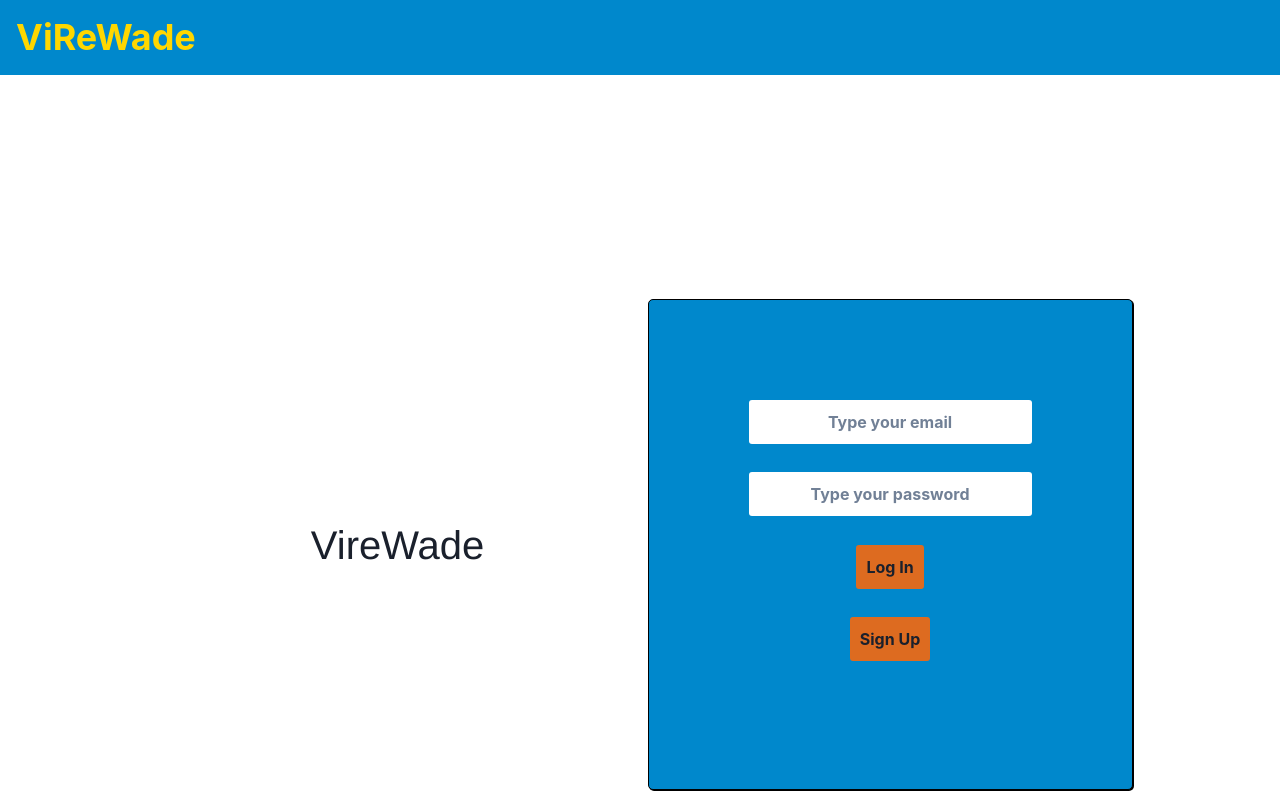
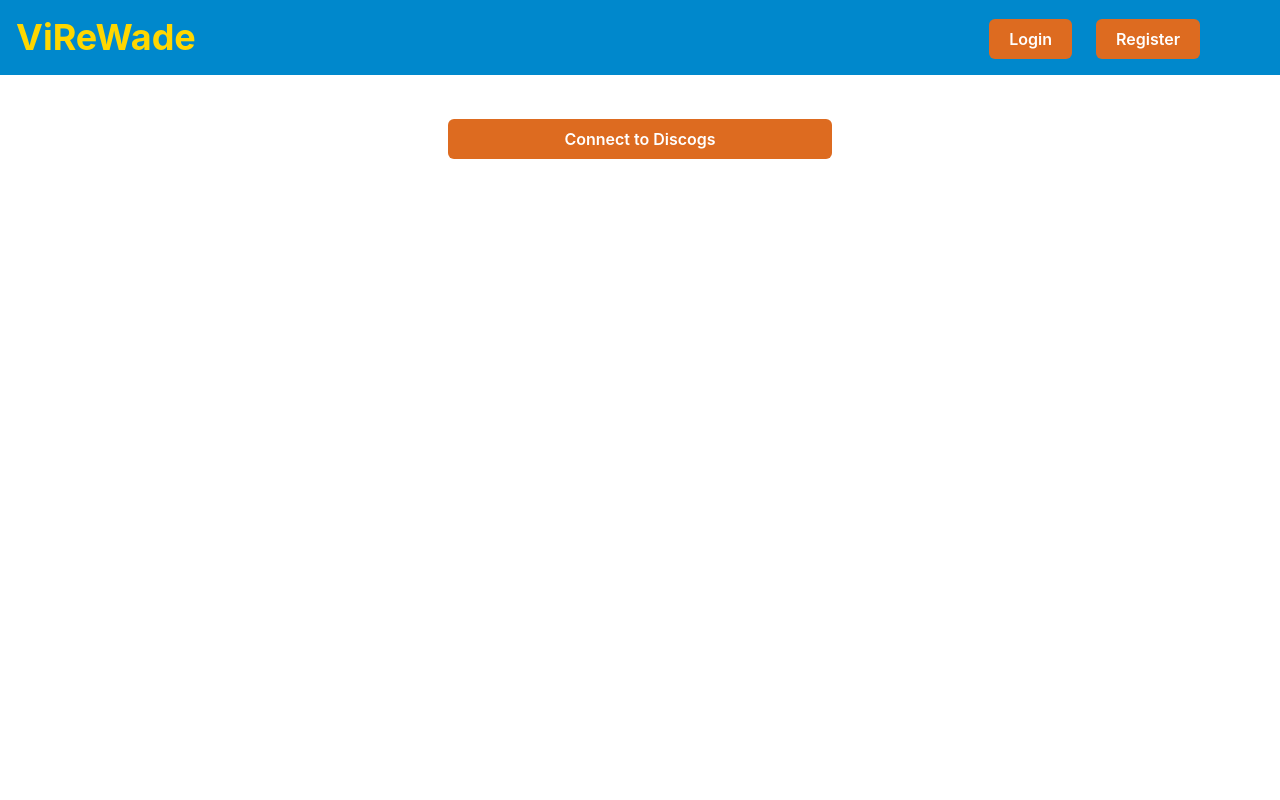
Before and after one commit to andreiprepelita/VireWade, a React app in the folder Final Deliverables Solution S/vireWade-frontend/: page / in a window 1280 px wide. Built offline with nearby package versions, Linux system fonts and the light colour scheme.

Commit message:
Fix some css

```diff
--- a/Final Deliverables Solution S/vireWade-frontend/components/MainPage/MainPage.jsx
+++ b/Final Deliverables Solution S/vireWade-frontend/components/MainPage/MainPage.jsx
@@ -109,7 +109,7 @@ function MainPage() {
     }
 
     return (
-        <Stack className="blueBox" height={"auto"} as='flex'>
+        <Stack height={"auto"} as='flex'>
             <Heading as='h1' color={'black'} alignSelf='center' paddingBottom={'10px'}>Welcome to ViReWade,</Heading>
             <Text color={'black'}  size='lg' alignSelf='center' paddingBottom={'10px'}>Please enter your preferences</Text>
             <ArtistsSelector
--- a/Final Deliverables Solution S/vireWade-frontend/components/NavBar/NavBar.jsx
+++ b/Final Deliverables Solution S/vireWade-frontend/components/NavBar/NavBar.jsx
@@ -60,7 +60,7 @@ const NavBar = ({ items }) => {
                     </Heading>
 
                     <Flex display={{ base: 1, md: 'flex' }} ml={5} >
-                        {  (window.location.pathname !== '/' && window.location.pathname !== 'login' && window.location.pathname !== 'register') ?
+                        {  (window.location.pathname !== 'login' && window.location.pathname !== 'register') ?
                             <NavButtons />
                         :null}
                     </Flex>
--- a/Final Deliverables Solution S/vireWade-frontend/src/App.js
+++ b/Final Deliverables Solution S/vireWade-frontend/src/App.js
@@ -22,12 +22,12 @@ const App = () => {
             <NavBarController />
             <BrowserRouter>
                 <Routes>
-                    <Route exact path="/" element={<Login />} />
+                    <Route exact path="/" element={<Discog />} />
                     <Route exact path="login" element={<Login />}/>
                     <Route exact path="register" element={<Login />}/>
                     <Route exact path="playlists/:userId" element={<Playlists />}/>
                     <Route exact path="profile/:userId" element={<Profile />}/>
-                    <Route exact path="/vinyl/:artist/:vinylName/" element={<VinylDetails />} />
+                    {/* <Route exact path="/vinyl/:artist/:vinylName/" element={<VinylDetails />} /> */}
                     <Route exact path="/purchases" element={<Discog />} />
 
                 </Routes>
```
